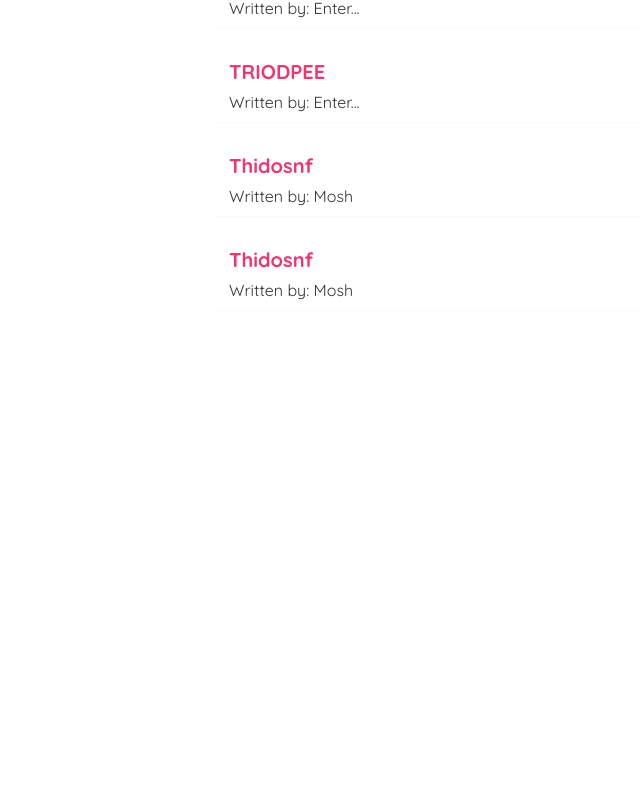
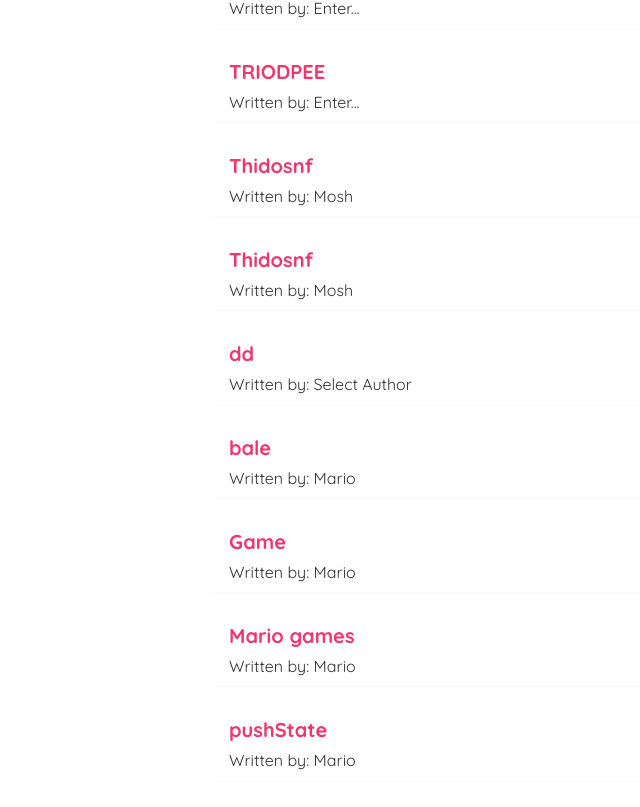
Before and after one commit to asyinka/react-blog, a React (Create React App) app: page / in a window 1280 px wide. Shown: the part 914-1721 px from the top of the page, without its empty margins (127-767 px from the left). Before the commit the page ends 1305 px from the top, so only its background shows below. Built offline with nearby package versions, Linux system fonts and the light colour scheme; data requests are answered from the project's data file.

Commit message:
add useHistory to carrying out page redirect after submit

```diff
--- a/data/db.json
+++ b/data/db.json
@@ -65,6 +65,36 @@
       "body": "<button>Submit Blog</button>dhdkkdncbvdvjdjdvvddbd",
       "author": "Mosh",
       "id": 11
+    },
+    {
+      "title": "dd",
+      "body": "dddd",
+      "author": "Select Author",
+      "id": 12
+    },
+    {
+      "title": "bale",
+      "body": "takljfd",
+      "author": "Mario",
+      "id": 13
+    },
+    {
+      "title": "Game",
+      "body": "Playing JavaScrpy<button>Submit Blog</button> games",
+      "author": "Mario",
+      "id": 14
+    },
+    {
+      "title": "Mario games",
+      "body": "The inception of Web3",
+      "author": "Mario",
+      "id": 15
+    },
+    {
+      "title": "pushState",
+      "body": "It adds a new path to the history stack",
+      "author": "Mario",
+      "id": 16
     }
   ]
 }
--- a/src/Create.js
+++ b/src/Create.js
@@ -1,10 +1,12 @@
 import { useState } from "react";
+import { useHistory } from "react-router-dom";
 
 const Create = () => {
   const [title, setTitle] = useState("");
   const [body, setBody] = useState("");
   const [author, setAuthor] = useState("Select Author");
   const [isPending, setisPending] = useState(false);
+  const historyRoute = useHistory();
 
   const handleSubmit = (e) => {
     e.preventDefault();
@@ -19,6 +21,7 @@ const Create = () => {
     }).then(() => {
       console.log("new blog added...");
       setisPending(false);
+      historyRoute.push("/");
     });
   };
 
```
